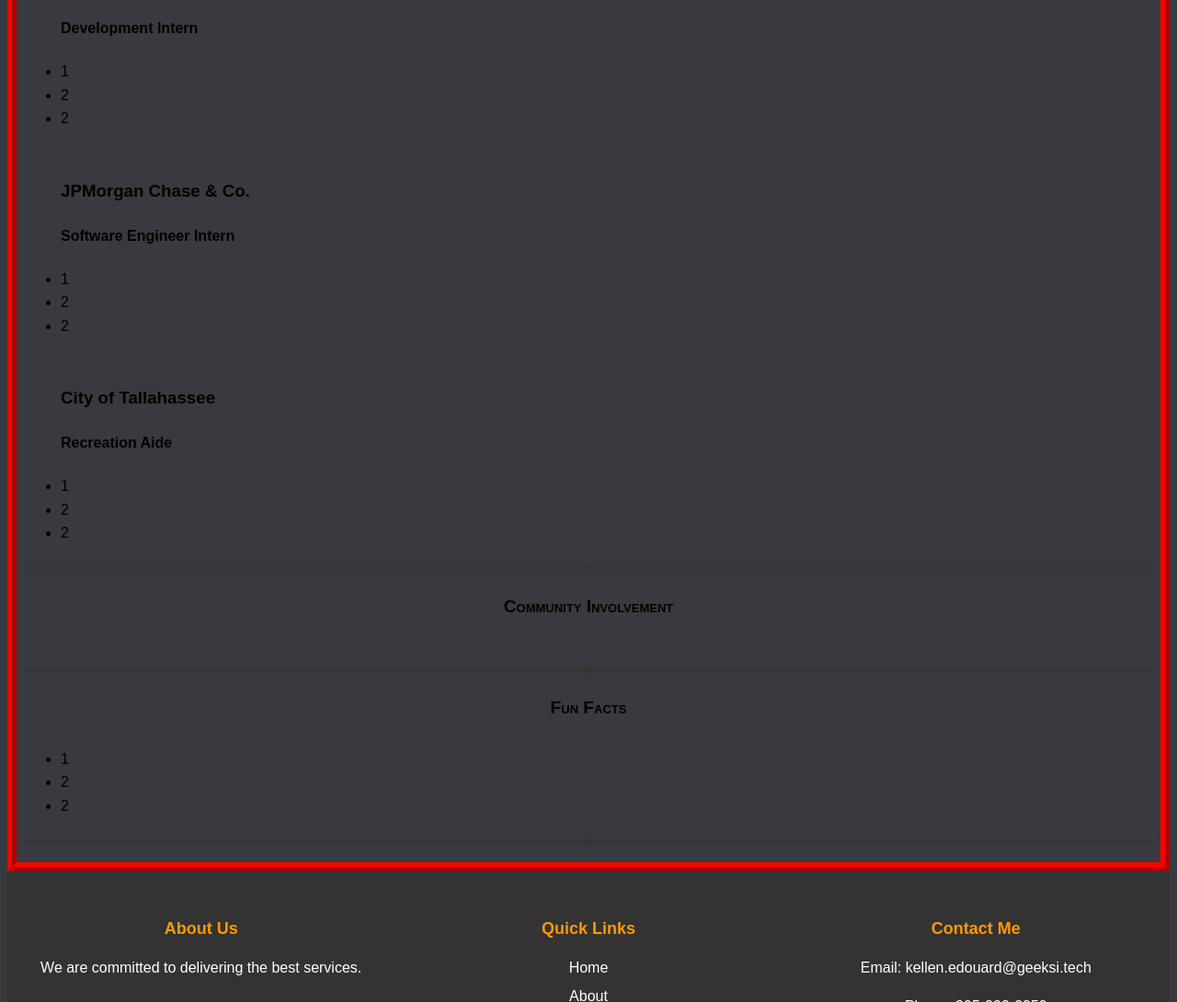
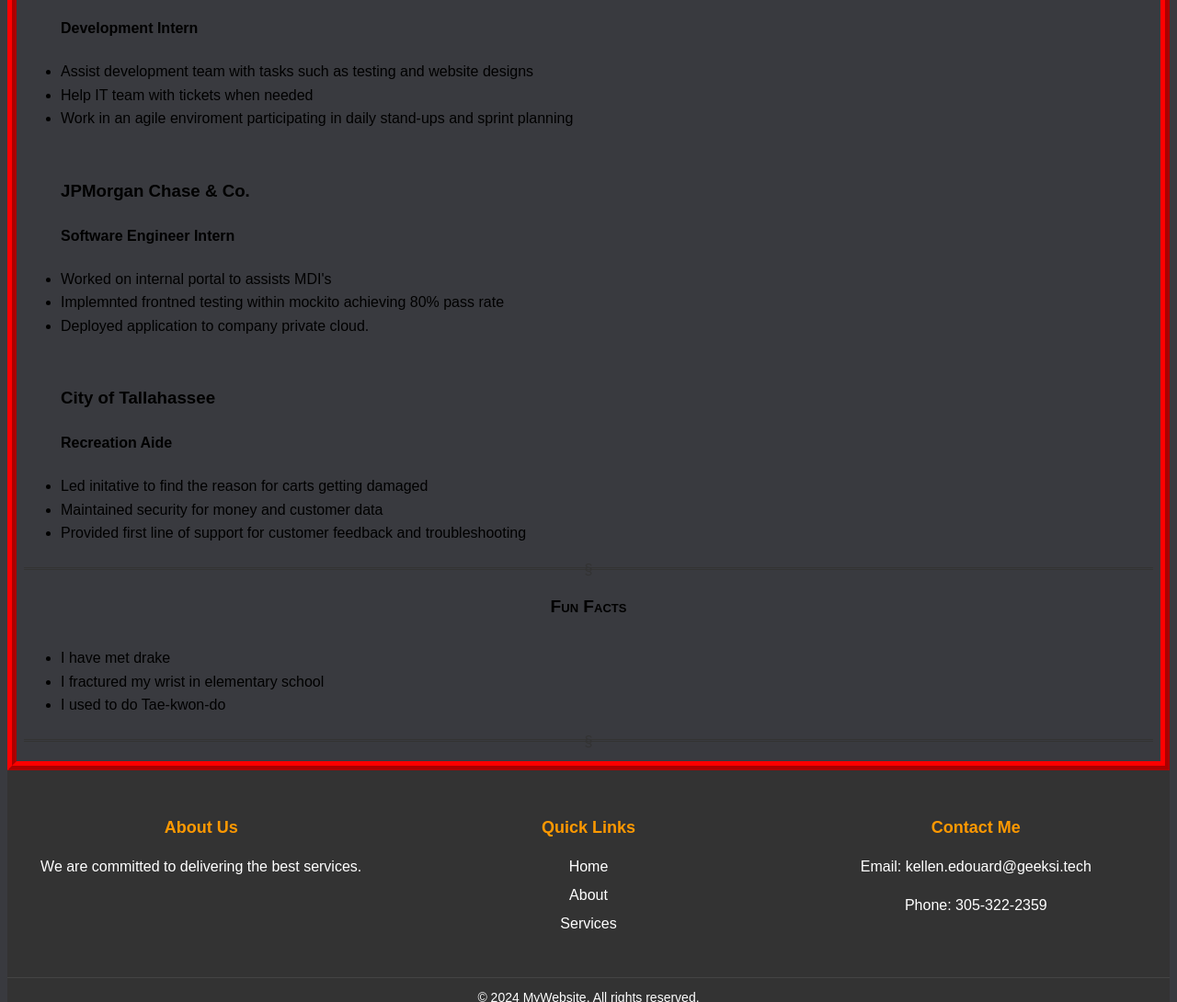
Before and after one commit to kellen-ai/kellenedouard.github.io, a plain HTML site: page pages/about.html in a window 1280 px wide. Shown: the part 1007-2097 px from the top of the page at 92% size. Drawn offline with Linux system fonts and the light colour scheme.

Commit message:
Information for about and project

```diff
--- a/pages/about.html
+++ b/pages/about.html
@@ -50,35 +50,34 @@
                     <ul>
                         <h3>Geek Sources Inc.</h3>
                         <h4>Development Intern</h4>
-                            <li>1</li>
-                            <li>2</li>
-                            <li>2</li>
+                            <li>Assist development team with tasks such as testing and website designs</li>
+                            <li>Help IT team with tickets when needed</li>
+                            <li>Work in an agile enviroment participating in daily stand-ups and sprint planning</li>
                     </ul>
 
                     <ul>
                         <h3>JPMorgan Chase & Co.</h3>
                         <h4>Software Engineer Intern</h4>
-                            <li>1</li>
-                            <li>2</li>
-                            <li>2</li>
+                            <li>Worked on internal portal to assists MDI's</li>
+                            <li>Implemnted frontned testing within mockito achieving 80% pass rate</li>
+                            <li>Deployed application to company private cloud.</li>
                     </ul>
 
                     <ul>
                         <h3>City of Tallahassee</h3>
                         <h4>Recreation Aide</h4>
-                            <li>1</li>
-                            <li>2</li>
-                            <li>2</li>
+                            <li>Led initative to find the reason for carts getting damaged</li>
+                            <li>Maintained security for money and customer data</li>
+                            <li>Provided first line of support for customer feedback and troubleshooting</li>
                     </ul>
                 <hr>
-                    <h2>Community Involvement</h2>
-                    <p></p>
-                <hr>
+
                      <h2>Fun Facts</h2>
                      <ul>
-                        <li>1</li>
-                        <li>2</li>
-                        <li>2</li>
+                        <li>I have met drake</li>
+                        <li>I fractured my wrist in elementary school</li>
+                        <li>I used to do Tae-kwon-do</li>
+
                     </ul>
                 <hr>
         </div>
```
Also changed, not shown: pages/project.html (+9 -18 lines).
